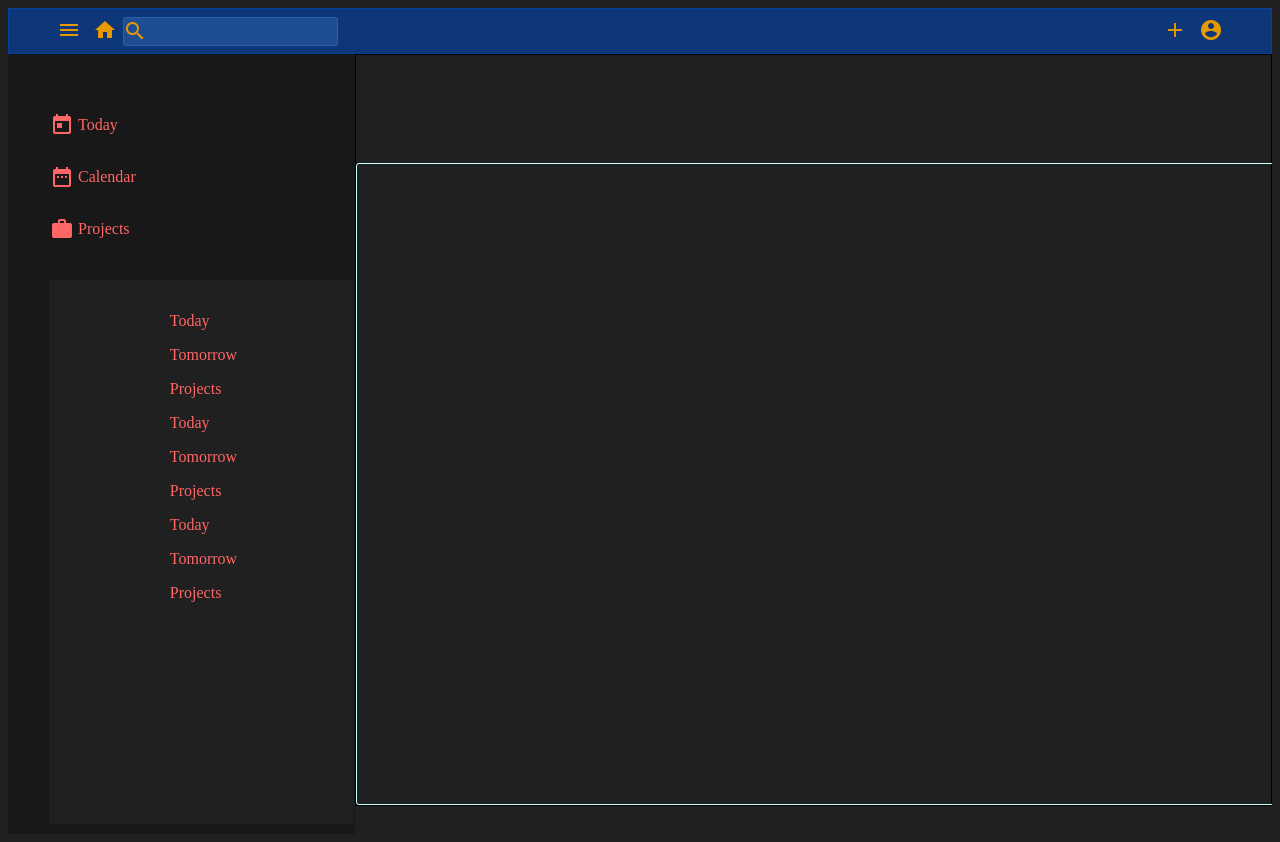
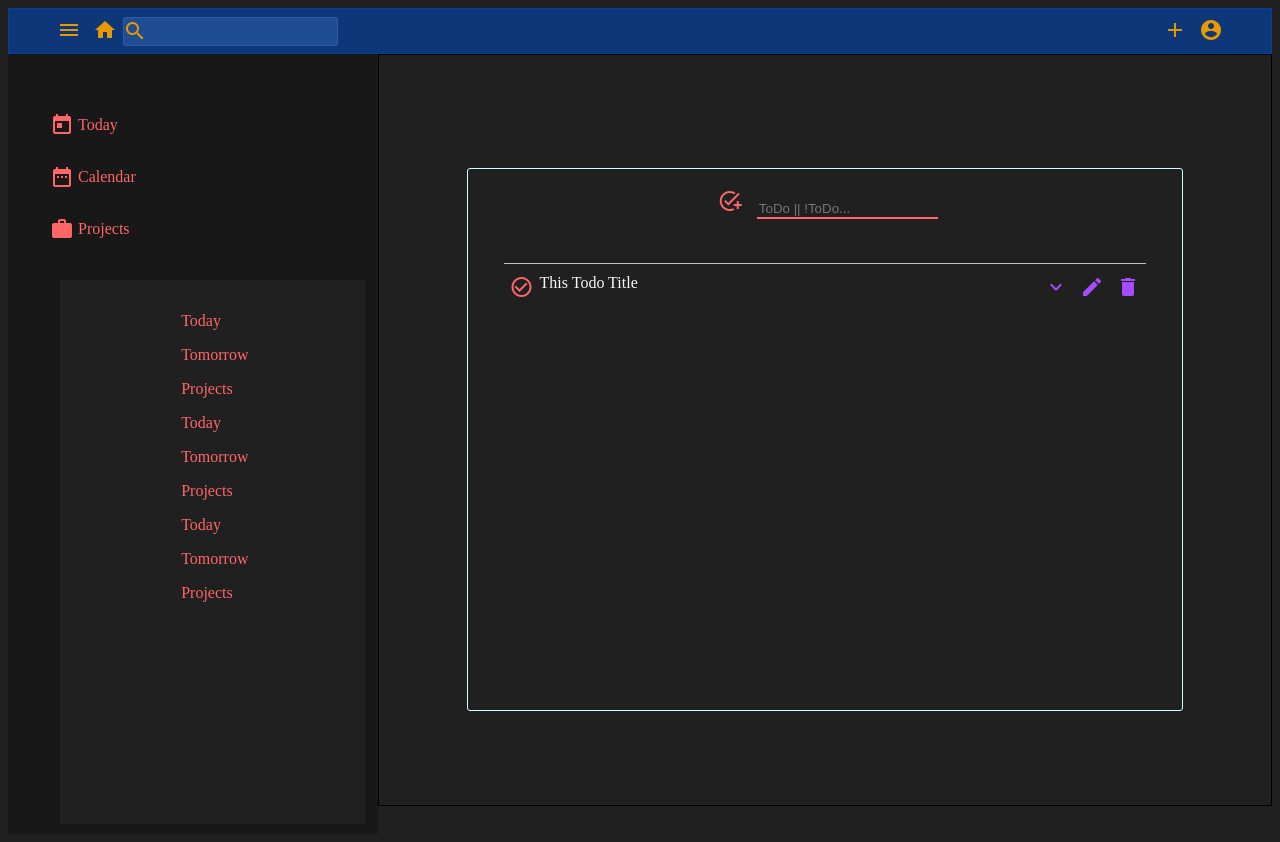
Before and after one commit to cgyee/ToDo-List, a website built with webpack: page dist/index.html in a window 1280 px wide. Built offline with nearby package versions, Linux system fonts and the light colour scheme.

Commit message:
renamed classes in CSS to be more reuseable added most of the design& HTML for the todo container

```diff
--- a/dist/css/style.css
+++ b/dist/css/style.css
@@ -1,5 +1,10 @@
+:root {
+    --bg-color: rgb(32,32,32);
+    --rred: rgb(255, 102, 102);
+    --ultrav: rgb(166, 77, 255);
+}
 html {
-    background-color: rgb(32,32,32);
+    background-color: var(--bg-color);
 }
 
 ul {
@@ -9,15 +14,24 @@ ul {
 
 li {
     margin: 2px;
-    color: rgb(255, 102, 102);
+    color: var(--rred);
 }
 
 p {
     margin-left: 4px;
 }
 
-.menu-selection {
+.flex-content {
     display: flex;
+    flex-direction: row;
+}
+
+.f-column {
+    flex-direction: column;
+}
+
+.icon-button {
+    border-style: none;
 }
 
 .menu-item {
@@ -34,13 +48,38 @@ p {
     border: .5px solid rgb(0, 0, 0);
 }
 
-.sidebar-rules {
-    display: flex;
-    flex-direction: column;
+.sidebar-list-item {
+    align-items: center;
 }
 
-.sidebar-list-item {
-    align-items: center;
+.solid-bottom-border {
+    border-style: none;
+    border-bottom: 2px solid var(--rred);
+}
+
+.todo-item {
+    justify-content: space-between;
+    padding-top: 10px;
+    border-top: 1px solid rgb(192, 192, 192);
+}
+
+.todo-item-button {
+    background-color: var(--bg-color);
+    color: var(--rred);
+}
+
+.todo-item-option {
+    color: var(--ultrav);
+}
+
+.todo-item-option:hover {
+    border-bottom: 1px solid var(--ultrav);
+}
+.todo-item-options {
+    justify-content: flex-end;
+}
+.todo-item-text {
+    color: rgb(247, 247, 247);
 }
 
 #page_background {
@@ -95,7 +134,7 @@ p {
     border-radius: 3px;
     border: 1px solid  rgba(102, 163, 255, .2);
     background-color: rgba(102, 163, 255, .2);
-    color: rgb(166, 77, 255);
+    color: var(--ultrav);
 }
 
 #main-app {
@@ -124,7 +163,7 @@ p {
 }
 
 #sidebar-projects-box {
-    height: 80vh;
+    height: 80%;
     margin: 10px auto ;
     width: 305px;
     background-color: rgb(32,32,32);
@@ -151,17 +190,54 @@ p {
 
 }
 
+#todos-container {
+    width: 100%;
+    height: 100%;
+}
+
 #display-out-container {
     width: 100%;
     height: calc(100vh - 120px);
 }
 
 #display-in-container {
-    height: 80vh;
-    width: 80vw;
+    height: 85%;
+    width: 80%;
     border: 1px solid rgb(204, 255, 255);
     border-radius: 3px;
     margin: auto;
-    display: flex;
-    flex-direction: column;
 }
+
+#display-todos {
+    height: 90%;
+    width: 90%;
+    margin: auto;
+    overflow-y: auto;
+}
+
+#new-task-todo-container {
+    height: 15%;
+    width: 100%;
+    justify-content: center;
+    align-items: center;
+}
+
+#new-task-todo-button {
+    background-color: rgb(32,32,32);
+    color: var(--rred);
+}
+
+#new-task-todo-input {
+    background-color: rgb(32,32,32);
+    color: rgb(192, 192, 192);
+    padding-top: 5px;
+    margin-left: 5px;
+}
+#new-task-todo-input:focus {
+    outline: none;
+    transform: scale(1.1);
+}
+
+#new-task-todo-input:hover {
+    background-color: rgba(231, 197, 128, .1);
+}
--- a/dist/index.html
+++ b/dist/index.html
@@ -10,7 +10,7 @@
             <div id="content">
                 <div id="head-nav">
                     <div id="nav">
-                        <div class="menu-selection sidebar-list-item" id="left-items-container">
+                        <div class="flex-content sidebar-list-item" id="left-items-container">
                             <button class="menu-item">
                                 <i class="material-icons">menu</i>
                             </button>
@@ -22,7 +22,7 @@
                                 <input id="search-input" placeholder="">
                             </div>
                         </div>
-                        <div class="menu-selection sidebar-list-item" id="right-selection-container">
+                        <div class="flex-content sidebar-list-item" id="right-selection-container">
                             <button class="menu-item">
                                 <i class="material-icons">add</i>
                             </button>
@@ -33,18 +33,18 @@
                     </div>
                 </div>
                 <div id="main-app">
-                    <div class="sidebar-rules" id="main-sidebar">
+                    <div class="flex-content f-column" id="main-sidebar">
                         <div id="main-sidebar-content">
                             <div id="sidebar-items">
                                 <ul>
-                                    <li><div class="menu-selection sidebar-list-item"><i class="material-icons">today</i><p>Today</p></div></li>
-                                    <li><div class="menu-selection sidebar-list-item"><i class="material-icons">date_range</i><p>Calendar</p></li>
-                                    <li><div class="menu-selection sidebar-list-item"><i class="material-icons">work</i><p>Projects</p></li>
+                                    <li><div class="flex-content sidebar-list-item"><i class="material-icons">today</i><p>Today</p></div></li>
+                                    <li><div class="flex-content sidebar-list-item"><i class="material-icons">date_range</i><p>Calendar</p></li>
+                                    <li><div class="flex-content sidebar-list-item"><i class="material-icons">work</i><p>Projects</p></li>
                                 </ul>
                             </div>
                         </div>
                         <div id="sidebar-projects-box">
-                            <div class="sidebar-rules" id="sidebar-projects">
+                            <div class="flex-content f-column" id="sidebar-projects">
                                 <ul>
                                     <li><p>Today</p></li>
                                     <li><p>Tomorrow</p></li>
@@ -64,8 +64,31 @@
 
                         </div>
                         <div id="display-out-container">
-                            <div id="display-in-container">
+                            <div class="flex-content f-column" id="display-in-container">
+                                <div class="flex-content" id="new-task-todo-container">
+                                    <div id="new-task-todo">
+                                        <button class="icon-button" id="new-task-todo-button">
+                                            <i class="material-icons">add_task</i>
+                                        </button>
+                                        <input class="solid-bottom-border" id="new-task-todo-input" placeholder="ToDo || !ToDo...">
+                                    </div>
+                                </div>
+                                <div class="flex-content" id="todos-container">
+                                    <div class="flex-content f-column" id="display-todos">
+                                        <div class="flex-content todo-item">
+                                            <div class="flex-content">
+                                                <button class="icon-button todo-item-button"><i class="material-icons">check_circle_outline</i></button>
+                                                <span class="todo-item-text">This Todo Title</span>
+                                            </div>
+                                            <div class="flex-content todo-item-options">
+                                                <button class="icon-button todo-item-button todo-item-option"><i class="material-icons">expand_more</i></button>
+                                                <button class="icon-button todo-item-button todo-item-option"><i class="material-icons">create</i></button>
+                                                <button class="icon-button todo-item-button todo-item-option"><i class="material-icons">delete</i></button>
+                                            </div>
+                                        </div>
 
+                                    </div>
+                                </div>
                             </div>
                         </div>
                     </div>
```
